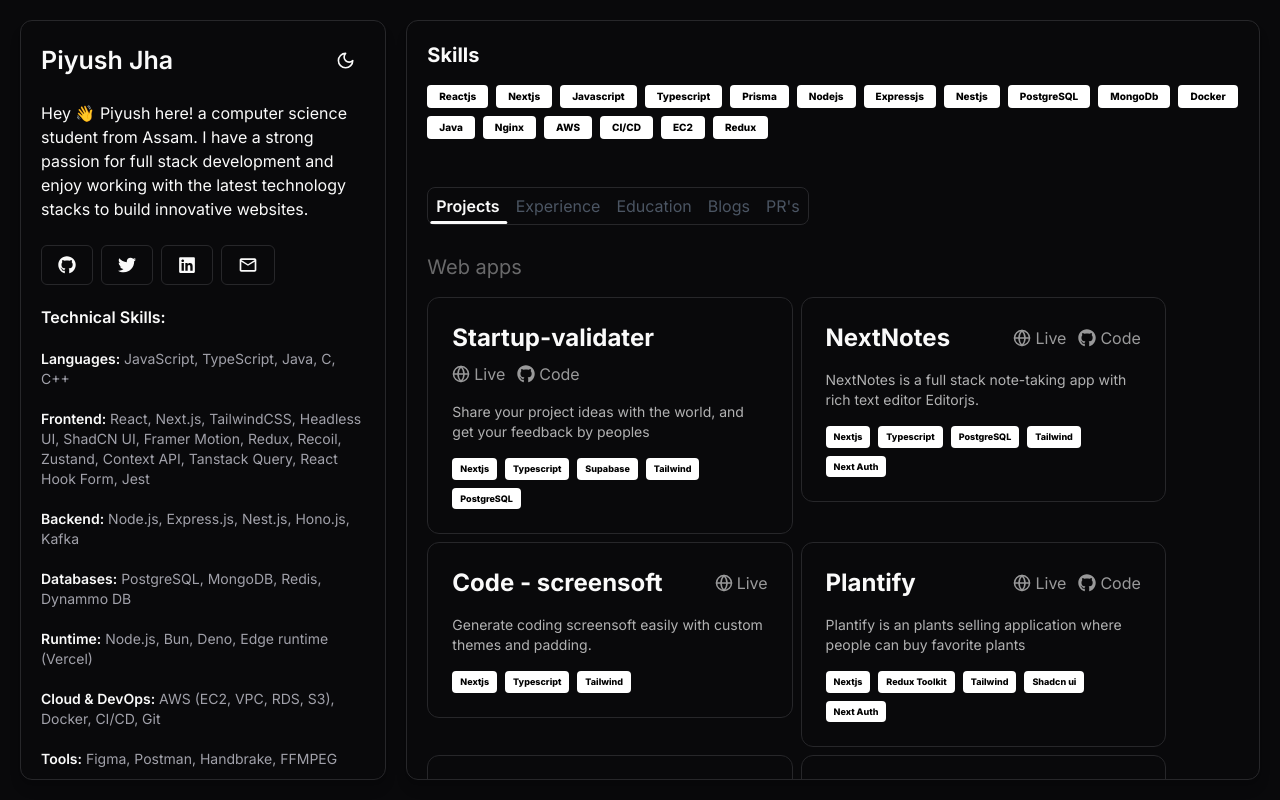
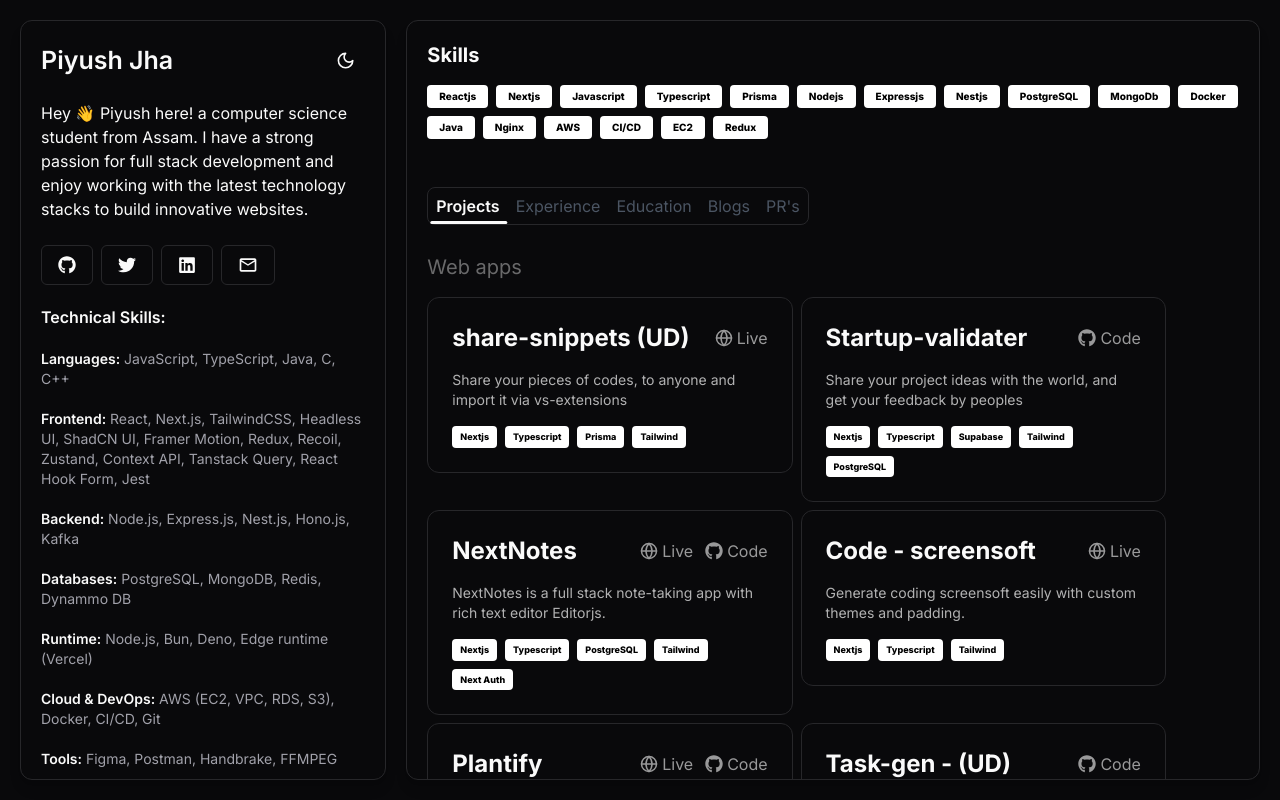
Before and after one commit to Piyush5784/Piyush-portfolio, a Next.js app: page / in a window 1280 px wide. Built offline with nearby package versions, Linux system fonts and the light colour scheme.

Commit message:
updated content

```diff
--- a/src/Content.ts
+++ b/src/Content.ts
@@ -108,11 +108,19 @@
   ],
   projects: [
     {
+      name: "share-snippets (UD)",
+      description:
+        "Share your pieces of codes, to anyone and import it via vs-extensions",
+      skills: ["Nextjs", "Typescript", "Prisma", "Tailwind"],
+      liveSrc: "https://www.share-snippets.site",
+      // sourceSrc: "https://github.com/Piyush5784/startup-validater",
+    },
+    {
       name: "Startup-validater",
       description:
         "Share your project ideas with the world, and get your feedback by peoples",
       skills: ["Nextjs", "Typescript", "Supabase", "Tailwind", "PostgreSQL"],
-      liveSrc: "https://startup-validater.vercel.app",
+      // liveSrc: "https://startup-validater.vercel.app",
       sourceSrc: "https://github.com/Piyush5784/startup-validater",
     },
     {
@@ -157,8 +165,8 @@
         "Acernity",
         "Next Auth",
       ],
-      liveSrc: "https://task-gen.netlify.app",
-      // sourceSrc: "https://github.com/Piyush5784/TaskGen",
+      // liveSrc: "https://task-gen.netlify.app",
+      sourceSrc: "https://github.com/Piyush5784/TaskGen",
     },
 
     {
--- a/src/app/globals.css
+++ b/src/app/globals.css
@@ -107,3 +107,29 @@
     mask-size: 350vmax;
   }
 }
+
+/* Scrollbar width */
+::-webkit-scrollbar {
+  width: 12px;
+  height: 12px;
+  border-radius: 100px;
+}
+
+/* Scrollbar thumb (the draggable part) */
+::-webkit-scrollbar-thumb {
+  border-radius: 100px;
+  background: #616161; /* black thumb */
+  border: 3px solid #434343; /* white border around thumb */
+}
+
+/* Scrollbar track (background) */
+::-webkit-scrollbar-track {
+  border-radius: 100px;
+  background: #fff; /* white track */
+}
+
+/* Optional: hover effect */
+::-webkit-scrollbar-thumb:hover {
+  border-radius: 100px;
+  background: #333; /* slightly lighter black on hover */
+}
--- a/src/app/page.tsx
+++ b/src/app/page.tsx
@@ -3,7 +3,7 @@
 import Sections from "@/components/custom/Sections";
 import { SelectItems } from "@/components/custom/select-items";
 import Skills from "@/components/custom/Skills";
-
+import "./globals.css";
 export const runtime = "edge";
 
 export default function Home() {
```
